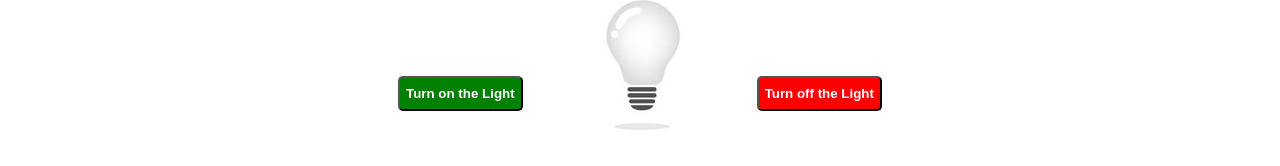
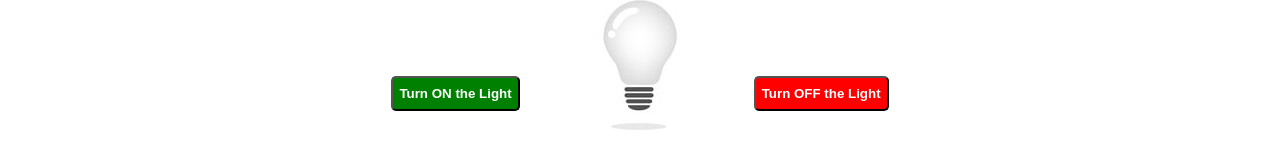
Before and after one commit to kashanmalick/Light-on-Off, a plain HTML site: page index.html in a window 1280 px wide. Shown: the part 137-303 px from the top of the page. Drawn offline with Linux system fonts and the light colour scheme.

Commit message:
slight changes

```diff
--- a/index.html
+++ b/index.html
@@ -53,14 +53,14 @@
 <body>
     <h2>Light ON and OFF Task</h2>
     <div class="main">
-        <button onclick="lightOn()" style="background-color: green;">Turn on the Light</button>
+        <button onclick="lightOn()" style="background-color: green;">Turn ON the Light</button>
         <figure class="lightStyle">
             <img id="offimage" src="./Images/lightoff.jpg" alt="Light Off">
             <figcaption>
                 <p>light On and Off</p>
             </figcaption>
         </figure>
-        <button onclick="lightOff()" style="background-color: red;">Turn off the Light</button>
+        <button onclick="lightOff()" style="background-color: red;">Turn OFF the Light</button>
     </div>
     <div class="main2">
         <h2>Click On Bulb Turn ON And OFF</h2>
```
